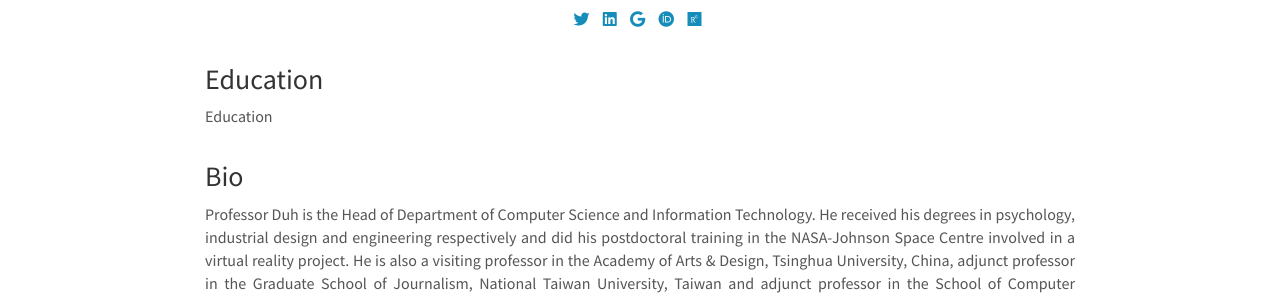
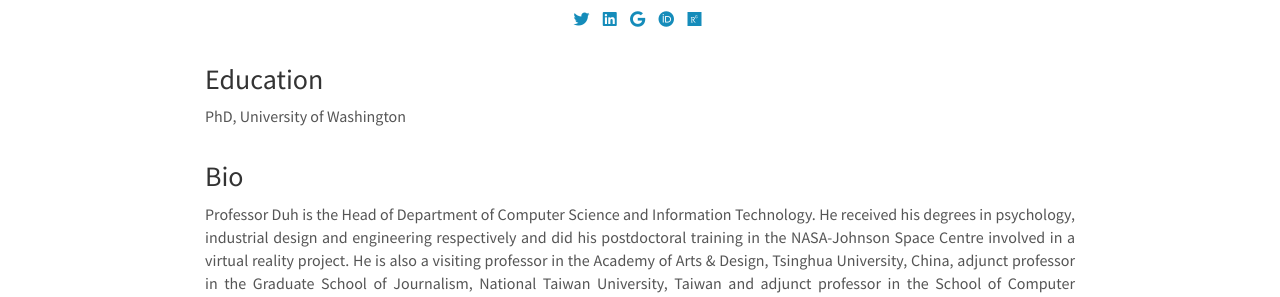
Before and after one commit to m3lab-ltu/m3lab-ltu.github.io, a Jekyll site: the page built from _pages/team/_posts/2020-07-13-researcher-staff-HenryDuh.md, in a window 1280 px wide and 900 px high. Shown: the part 404-701 px from the top of the window. Built offline with Jekyll 4.4.1, drawn with Linux system fonts in a browser that asks for light colours; nearby versions of some CDN libraries.

Commit message:
Add files via upload

```diff
--- a/_pages/team/_posts/2020-07-13-researcher-staff-HenryDuh.md
+++ b/_pages/team/_posts/2020-07-13-researcher-staff-HenryDuh.md
@@ -8,14 +8,14 @@
 permalink: 'team/2020-07-13-researcher-staff-HenryDuh'
 social:
     twitter: https://twitter.com/
-    linkedin: https://www.linkedin.com/
-    google-scholar: https://scholar.google.fr/
+    linkedin: https://www.linkedin.com/in/henry-b-l-duh-b5317115
+    google-scholar: https://scholar.google.com/citations?user=S7-v7eoAAAAJ&hl=en
     github:
     website:
     orcid: http://orcid.org/0000-0003-4808-6109
-    research-gate: https://www.researchgate.net/
+    research-gate: https://www.researchgate.net/profile/Henry_Duh
 education:
- - Education
+ - PhD, University of Washington
 ---
 
 Professor Duh is the Head of Department of Computer Science and Information Technology. He received his degrees in psychology, industrial design and engineering respectively and did his postdoctoral training in the NASA-Johnson Space Centre involved in a virtual reality project. He is also a visiting professor in the Academy of Arts & Design, Tsinghua University, China, adjunct professor in the Graduate School of Journalism, National Taiwan University, Taiwan and adjunct professor in the School of Computer Science, Vellore Institute of Technology, India. Before joining La Trobe University, he was a faculty member in the School of Mechanical and Aerospace Engineering, Nanyang Technological University, Department of Electrical and Computer Engineering, National University of Singapore and School of Engineering and ICT, University of Tasmania.
```
